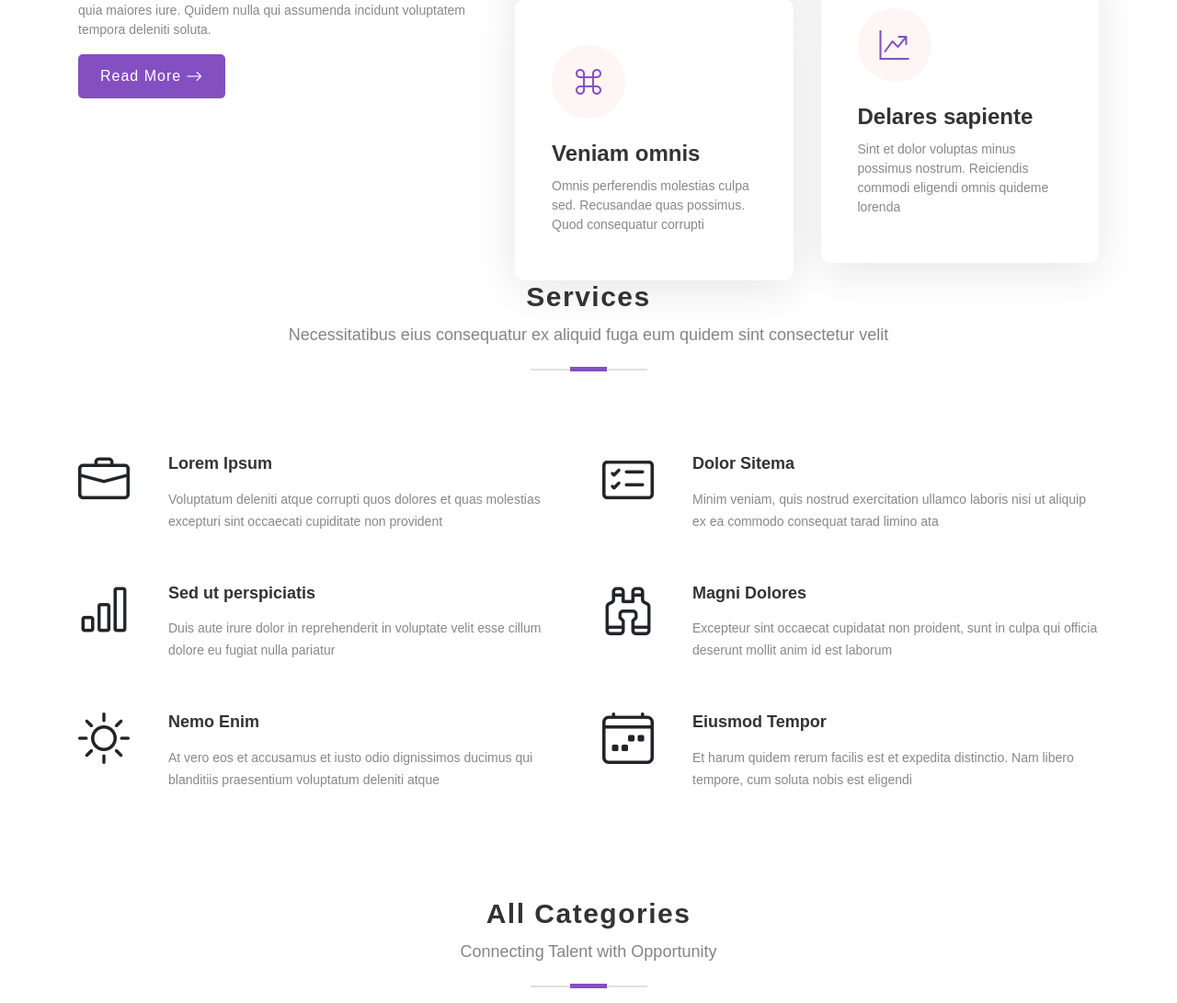
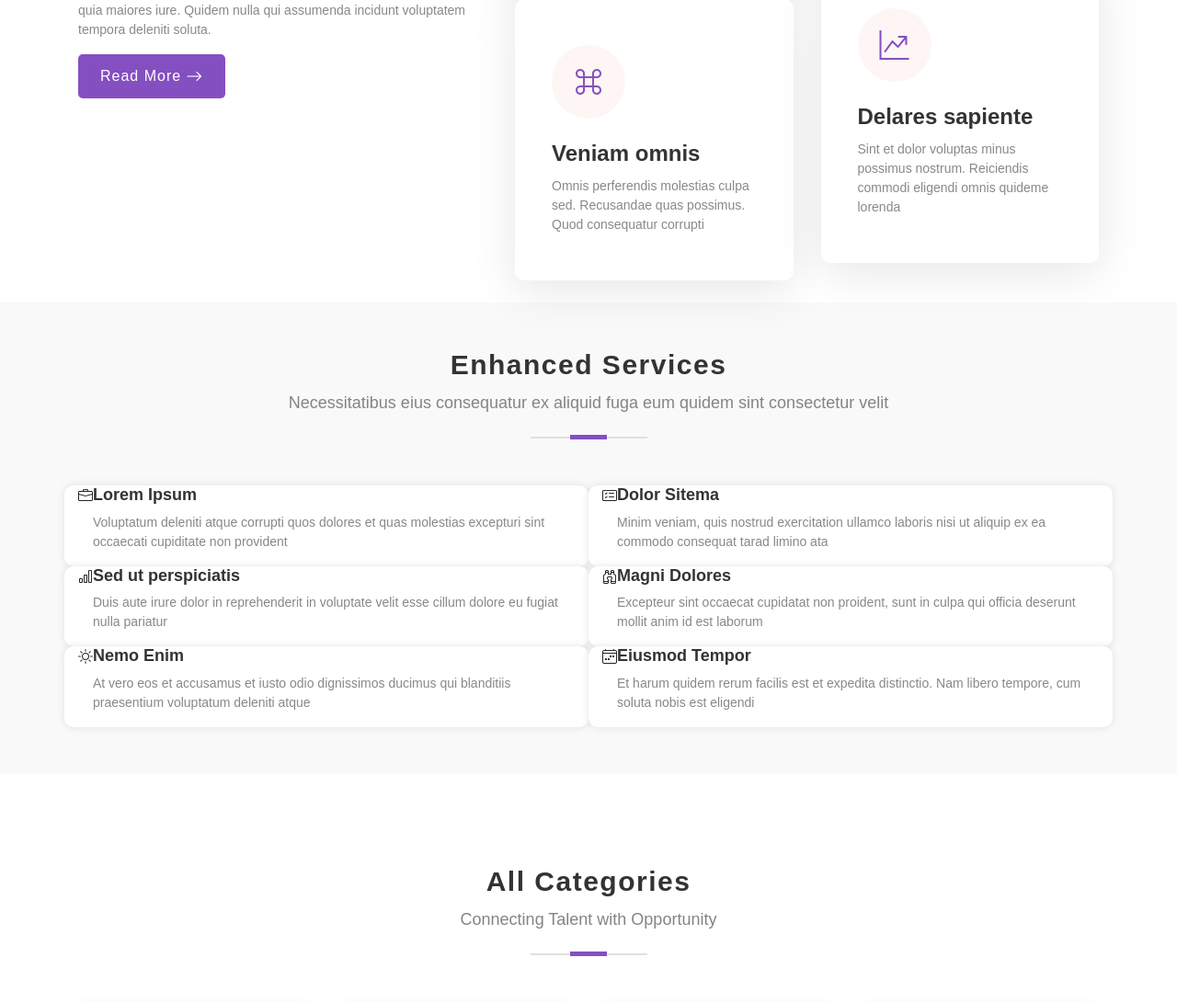
Before and after one commit to Sangeeta-g-d/interview_company, a Django app: page / in a window 1280 px wide. Shown: the part 1544-2635 px from the top of the page at 92% size. Run offline with Django 4.2, Linux system fonts and the light colour scheme; data comes from the database, SQL or seed files in the repository; some libraries are stand-ins or nearby versions; some web fonts are replaced.

Commit message:
nothing changed

```diff
--- a/company/templates/index.html
+++ b/company/templates/index.html
@@ -228,7 +228,7 @@
 		</div>
 	</div>
 </section>
-<section id="about1" class="about1">
+<section id="about1" class="about1 mb-4">
 
   <div class="container" data-aos="fade-up" data-aos-delay="100">
     <div class="row align-items-xl-center gy-5">
@@ -283,11 +283,11 @@
 
 </section><!-- End About Section -->
 
-<section id="services" class="services">
+<section id="services" class="services enhanced-services">
 
   <!--  Section Title -->
   <div class="container section-title" data-aos="fade-up">
-    <h2>Services</h2>
+    <h2>Enhanced Services</h2>
     <p>Necessitatibus eius consequatur ex aliquid fuga eum quidem sint consectetur velit</p>
   </div><!-- End Section Title -->
 
@@ -295,7 +295,7 @@
 
     <div class="row gy-4">
 
-      <div class="col-lg-6 " data-aos="fade-up" data-aos-delay="100">
+      <div class="col-lg-6 enhanced-service" data-aos="fade-up" data-aos-delay="100">
         <div class="service-item d-flex">
           <div class="icon flex-shrink-0"><i class="bi bi-briefcase"></i></div>
           <div>
@@ -306,7 +306,7 @@
       </div>
       <!-- End Service Item -->
 
-      <div class="col-lg-6 " data-aos="fade-up" data-aos-delay="200">
+      <div class="col-lg-6 enhanced-service" data-aos="fade-up" data-aos-delay="200">
         <div class="service-item d-flex">
           <div class="icon flex-shrink-0"><i class="bi bi-card-checklist"></i></div>
           <div>
@@ -316,7 +316,7 @@
         </div>
       </div><!-- End Service Item -->
 
-      <div class="col-lg-6 " data-aos="fade-up" data-aos-delay="300">
+      <div class="col-lg-6 enhanced-service" data-aos="fade-up" data-aos-delay="300">
         <div class="service-item d-flex">
           <div class="icon flex-shrink-0"><i class="bi bi-bar-chart"></i></div>
           <div>
@@ -326,7 +326,7 @@
         </div>
       </div><!-- End Service Item -->
 
-      <div class="col-lg-6 " data-aos="fade-up" data-aos-delay="400">
+      <div class="col-lg-6 enhanced-service" data-aos="fade-up" data-aos-delay="400">
         <div class="service-item d-flex">
           <div class="icon flex-shrink-0"><i class="bi bi-binoculars"></i></div>
           <div>
@@ -336,7 +336,7 @@
         </div>
       </div><!-- End Service Item -->
 
-      <div class="col-lg-6 " data-aos="fade-up" data-aos-delay="500">
+      <div class="col-lg-6 enhanced-service" data-aos="fade-up" data-aos-delay="500">
         <div class="service-item d-flex">
           <div class="icon flex-shrink-0"><i class="bi bi-brightness-high"></i></div>
           <div>
@@ -346,7 +346,7 @@
         </div>
       </div><!-- End Service Item -->
 
-      <div class="col-lg-6 " data-aos="fade-up" data-aos-delay="600">
+      <div class="col-lg-6 enhanced-service" data-aos="fade-up" data-aos-delay="600">
         <div class="service-item d-flex">
           <div class="icon flex-shrink-0"><i class="bi bi-calendar4-week"></i></div>
           <div>
--- a/static/assets2/css/specific.css
+++ b/static/assets2/css/specific.css
@@ -104,7 +104,9 @@
     }
   }
   /* Services Section - Home Page
+
 ------------------------------*/
+#services{
 .services .service-item {
     position: relative;
     padding-top: 40px;
@@ -117,7 +119,7 @@
     left: 0;
     right: 0;
     height: 2px;
-    background: rgba(var(--default-color-rgb), 0.1);
+    background: rgba(33, 37, 41, 0.1);
   }
 
   .services .service-item::after {
@@ -127,8 +129,8 @@
     left: 0;
     width: 30px;
     height: 2px;
-    background: var(--primary-color);
-    border-right: 5px solid var(--background-color);
+    background: #844FC1;
+    border-right: 5px solid #ffffff;
   }
 
   .services .service-item .icon {
@@ -140,7 +142,7 @@
   }
 
   .services .service-item .icon i {
-    color: rgba(var(--default-color-rgb), 0.7);
+    color: rgba(33, 37, 41, 0.7);
     font-size: 56px;
     transition: ease-in-out 0.3s;
     z-index: 2;
@@ -152,7 +154,7 @@
     content: "";
     height: 30px;
     width: 30px;
-    background: rgba(var(--primary-color-rgb), 0.3);
+    background: rgba(232, 69, 69, 0.3);
     border-radius: 50px;
     z-index: 1;
     bottom: -15px;
@@ -167,14 +169,45 @@
   }
 
   .services .service-item .title a {
-    color: var(--secondary-color);
+    color: #32353a;
   }
 
   .services .service-item .title a:hover {
-    color: var(--primary-color);
+    color: #844FC1;
+
   }
 
   .services .service-item .description {
     line-height: 24px;
     font-size: 14px;
   }
+}
+/* enhanced-styles.css */
+.enhanced-services {
+  background-color: #f9f9f9;
+  padding: 50px 0;
+  /* Add more styles as needed */
+}
+
+.enhanced-service {
+  background-color: #fff;
+  border-radius: 10px;
+  box-shadow: 0 0 10px rgba(0, 0, 0, 0.1);
+  transition: transform 0.3s ease-in-out;
+}
+
+.enhanced-service:hover {
+  transform: translateY(-5px);
+}
+
+/* Style changes on hover or other interactions */
+.enhanced-service .title a {
+  color: #333;
+  text-decoration: none;
+}
+
+.enhanced-service .title a:hover {
+  color: #ff6600;
+}
+
+/* Add more specific styles for your enhanced sections */
```
Also changed, not shown: static/assets2/img/girl-img.png (added).
